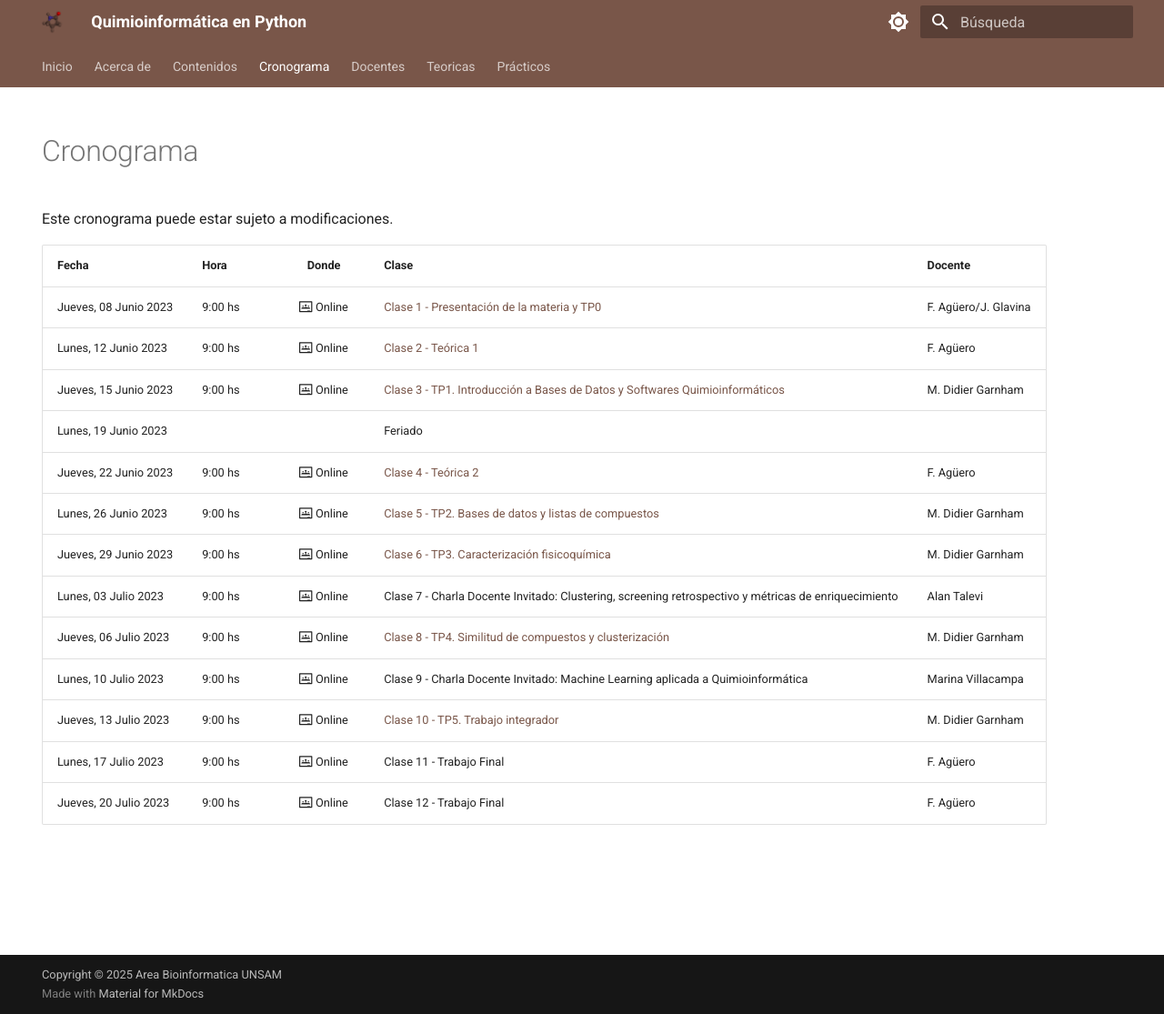
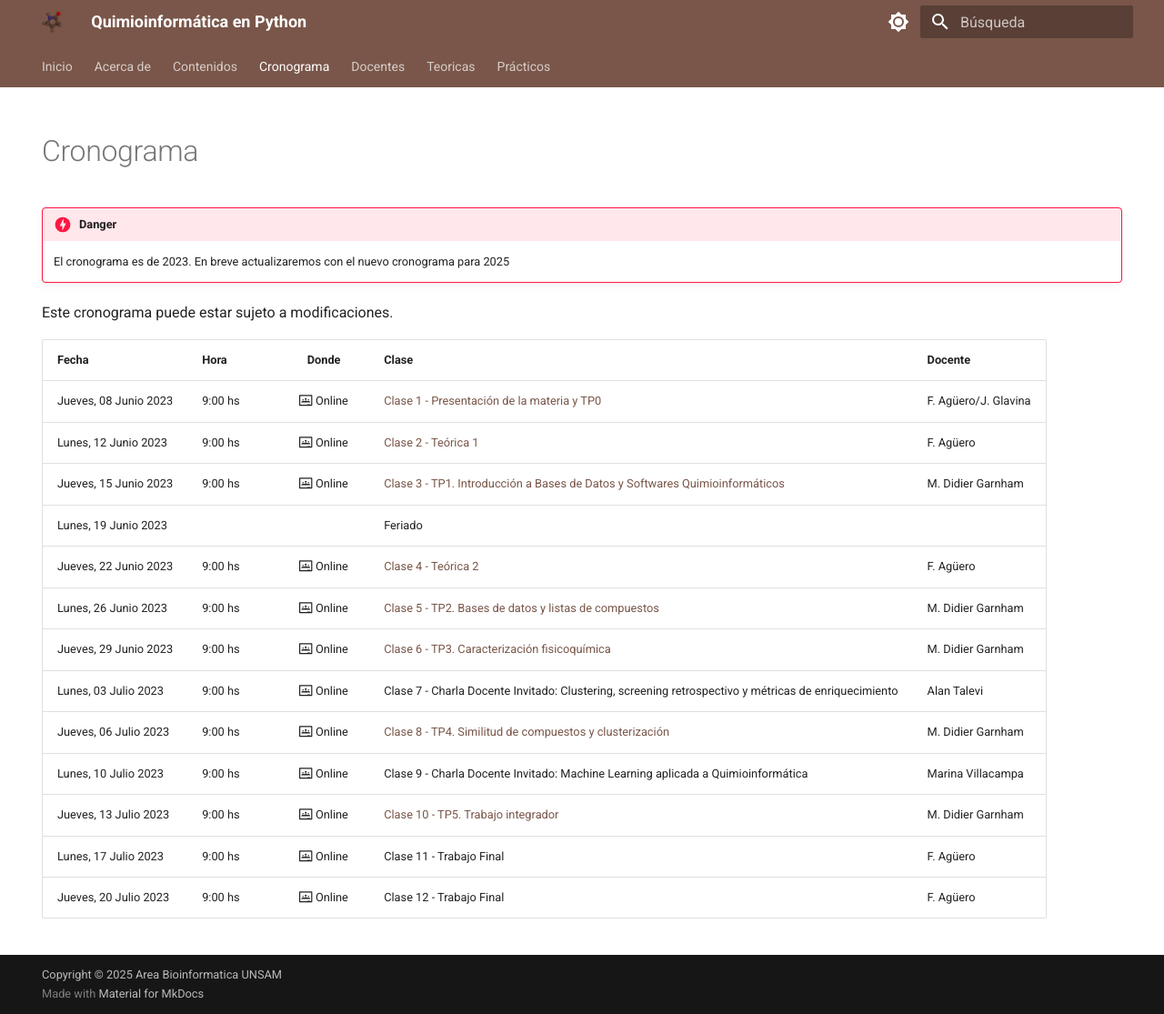
Before and after one commit to bioinformatica-iib/quimioinformatica, an MkDocs documentation site: the page built from docs/cronograma.md, in a window 1280 px wide and 1115 px high. Shown: the whole window at 91% size. Built offline with MkDocs 1.6.1 and Material for MkDocs 9.7.7, drawn with Linux system fonts in a browser that asks for light colours; comment, search, counter and statistics services are not loaded.

Commit message:
agrego alerta sobre cronograma desactualizado

```diff
--- a/docs/cronograma.md
+++ b/docs/cronograma.md
@@ -7,6 +7,9 @@ tags:
   - fechas
   - feriados
 ---
+
+!!! danger
+    El cronograma es de 2023. En breve actualizaremos con el nuevo cronograma para 2025
 
 Este cronograma puede estar sujeto a modificaciones.
 
```
